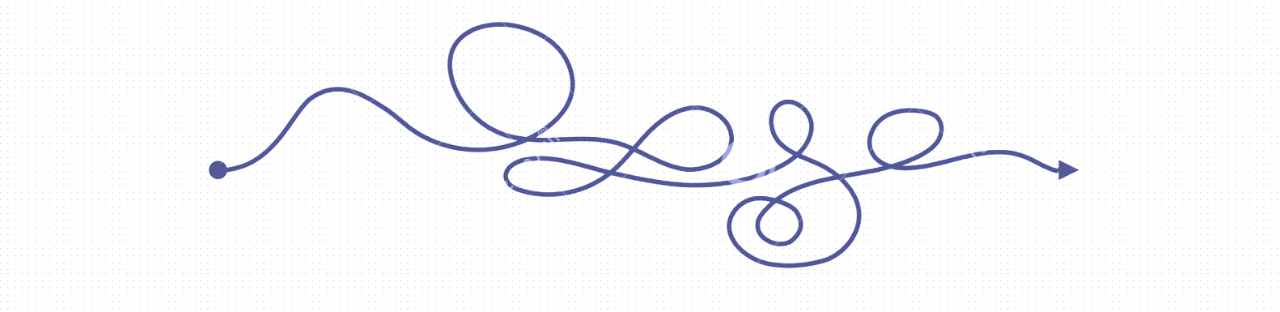
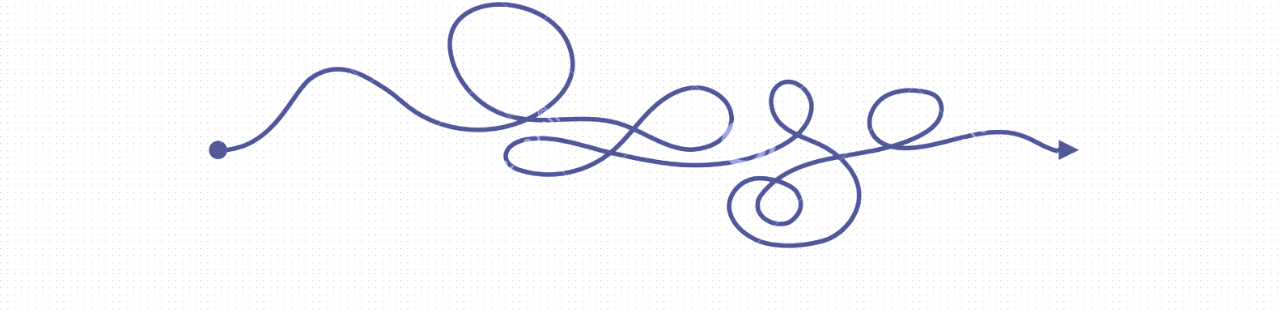
Before and after one commit to pab-ns/epic1, a website: page index.html in a window 1280 px wide. Shown: the part 127-439 px from the top of the page. Drawn offline with Linux system fonts and the light colour scheme.

Commit message:
Update index.html

```diff
--- a/index.html
+++ b/index.html
@@ -93,7 +93,7 @@
 </nav>
 
     <!-- Hero -->
-    <section class="container max-w-6xl mx-auto input-mobile-padding mt-5 mb-20">
+    <section class="container max-w-6xl mx-auto input-mobile-padding mb-20">
          <div class="text-center space-y-6">
             <img src="images/Comp 8_v2.gif" alt="" class="mix-blend-darken mx-auto" width="90%">
             <h1 class="text-7xl text-epicGreen">Innovate Yourself...</h1>
```
